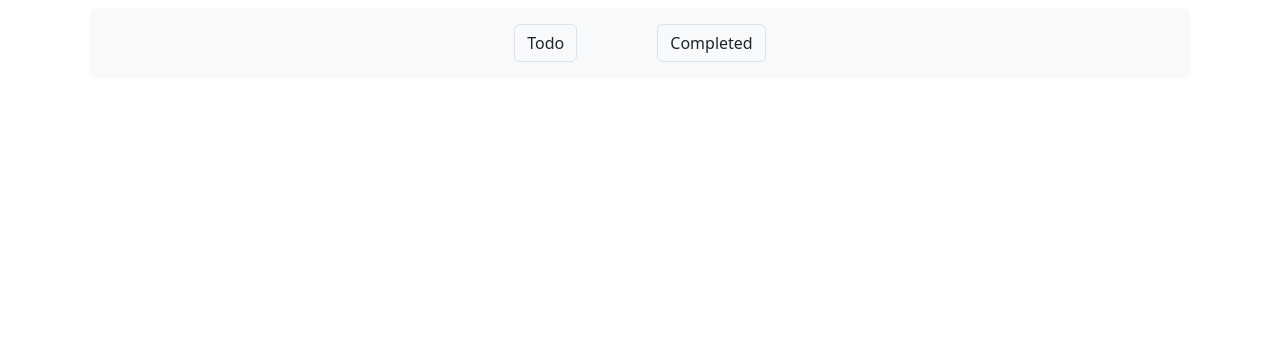
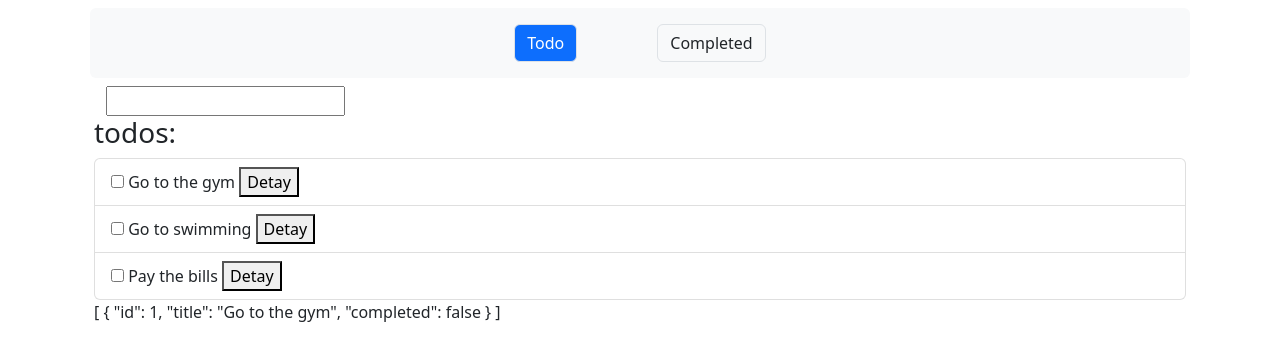
Before and after one commit to tugrankenger/vue3-composition-api-todo, a Vue app: page /detail/1 in a window 1280 px wide. Before the commit this address had no page. Shown: the top 360 px of the page. Built offline with nearby package versions, Linux system fonts and the light colour scheme.

Commit message:
created detail component and children router

```diff
--- a/package.json
+++ b/package.json
@@ -1,5 +1,5 @@
 {
-  "name": "vue3-composition-api-todo-app",
+  "name": "base-project",
   "private": true,
   "version": "0.0.0",
   "scripts": {
--- /dev/null
+++ b/src/components/Detail.vue
@@ -0,0 +1,22 @@
+<script setup>
+import {useRoute} from 'vue-router'
+
+const props = defineProps({
+    todos: Array
+})
+
+const route = useRoute()
+
+const filterId = () =>{
+    return props.todos.filter((item) => item.id == route.params.id)
+}
+
+
+
+</script>
+
+<template>
+    <div>
+        {{ filterId() }}
+    </div>
+</template>
--- a/src/router.js
+++ b/src/router.js
@@ -1,11 +1,20 @@
 import {createRouter, createWebHistory} from 'vue-router'
 import Home from './views/HomePage.vue'
+
+//TODO eslint kurulacak
 
 const routes = [
     {
         name: 'homePage',
         path:'/',
-        component: Home
+        component: Home,
+        children: [
+            {
+                name: 'todoDetail',
+                path: 'detail/:id',
+                component: () => import('./components/Detail.vue')
+            }
+        ]
     },
     {
         name:'completedPage',
--- a/src/views/CompletedPage.vue
+++ b/src/views/CompletedPage.vue
@@ -2,7 +2,7 @@
     <div class="container">
         <h3>completed</h3>
         <ul class="list-group">
-            <li v-for="todo in completed" :key="todo.id" class="list-group-item">
+            <li v-for="todo in completedTrue()" :key="todo.id" class="list-group-item">
                 <input type="checkbox" v-model="todo.completed">
                 {{todo.title}}
             </li>
@@ -17,9 +17,7 @@
         todos: Array
     })
 
-    const completed = computed(()=>{
-        return props.todos.filter((item)=>{
-            item.completed
-        })
-    })
+    const completedTrue =()=>{
+        return props.todos.filter((item)=> item.completed)
+    }
 </script>
--- a/src/views/HomePage.vue
+++ b/src/views/HomePage.vue
@@ -8,14 +8,22 @@
             <li v-for="todo in todos" :key="todo.id" class="list-group-item">
                 <input type="checkbox" v-model="todo.completed">
                 {{todo.title}}
+                <button @click="onDetail(todo.id, todo.title)">Detay</button>
             </li>
         </ul>
+
+        <div class="todo-detail">
+            <router-view :todos="props.todos"/>
+        </div>
     </div>
 </template>
 
 <script setup>
 import New from '../components/New.vue'
 import {computed} from 'vue'
+import {useRouter} from 'vue-router'
+
+const router = useRouter()
 
 const props = defineProps({
     todos:Array
@@ -26,7 +34,7 @@ const emit = defineEmits(['addTodo']);
 const todos = computed(()=>{
     let completed = []
     props.todos.filter((item) =>{
-        if(item.completed){
+       if(!item.completed){
             completed.push(item)
         }
     })
@@ -37,4 +45,8 @@ const addTodo =(text) =>{
     console.log("text in home page", text)
     emit('add-todo',text)
 }
+
+const onDetail = (todoId, title) => {
+    router.push({name: 'todoDetail', params: {id: todoId }})
+}
 </script>
```
